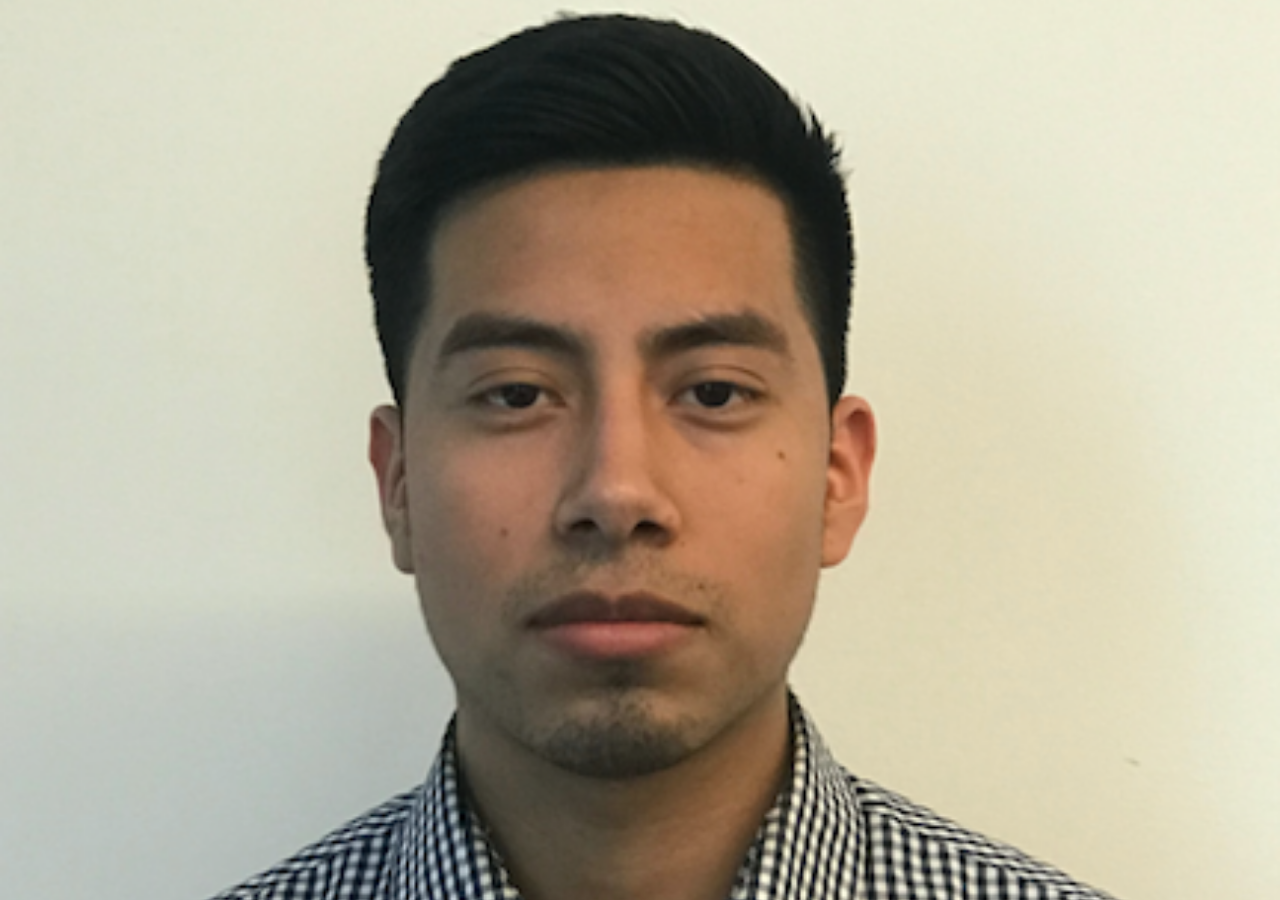
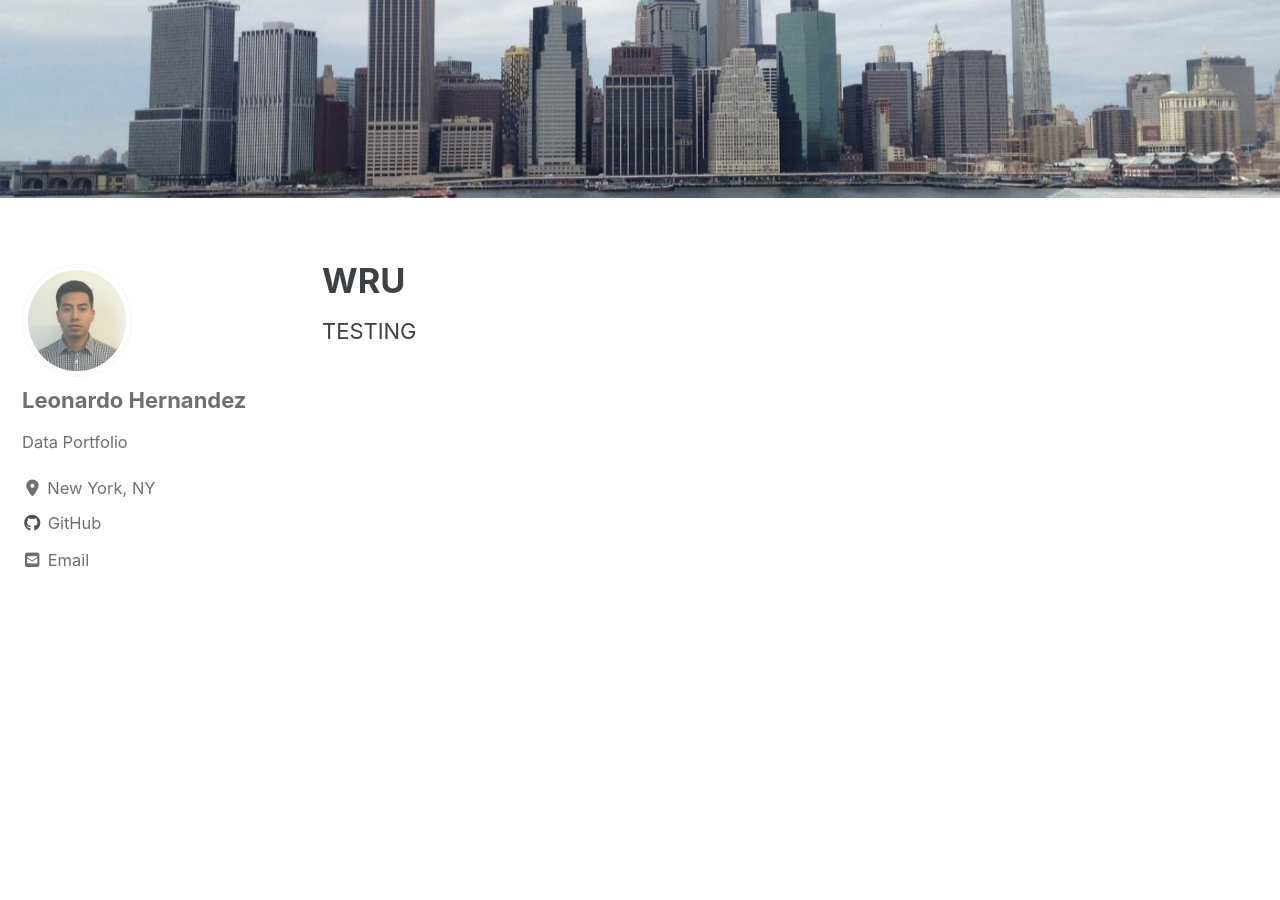
Before and after one commit to leojhernandez/leojhernandez.github.io, a Jekyll site: the page built from _pages/about.md, in a window 1280 px wide and 900 px high, scrolled down 221 px. Built offline with Jekyll 4.4.1, drawn with Linux system fonts in a browser that asks for light colours; cached includes are drawn as plain includes; nearby versions of some CDN libraries.

Commit message:
~testing

```diff
--- a/_pages/about.md
+++ b/_pages/about.md
@@ -1,8 +1,8 @@
 ---
-title: "Wheres the image?"
+title: "WRU"
 permalink: /about/
 header:
-  image: "/images/photo_ig.png"
+  image: "/images/bridge.jpeg"
 ---
 
 TESTING
```
